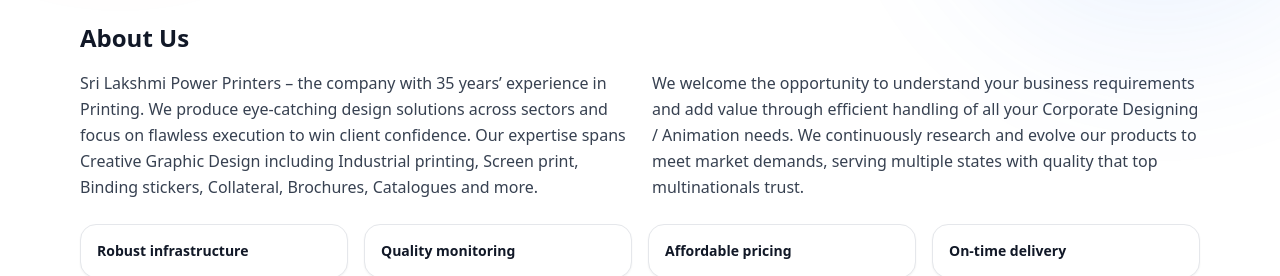
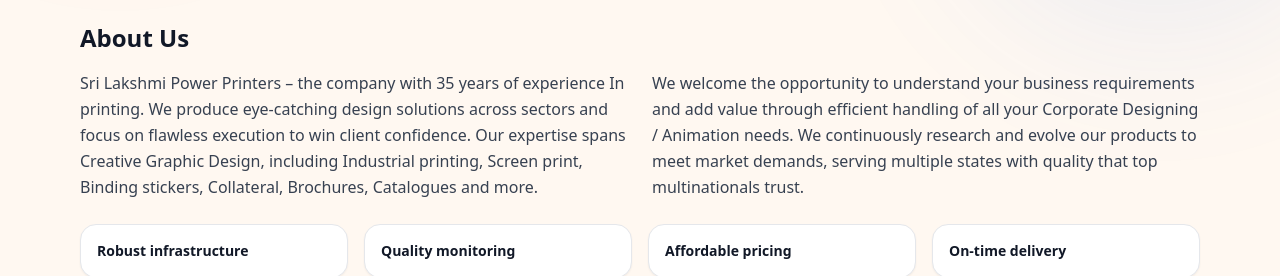
Before and after one commit to ManishaNath/printing_website, a React (Create React App) app: page / in a window 1280 px wide. Shown: the part 503-779 px from the top of the page. Built offline with nearby package versions, Linux system fonts and the light colour scheme; no server answers.

Commit message:
Update About.jsx

```diff
--- a/src/components/About.jsx
+++ b/src/components/About.jsx
@@ -1,15 +1,15 @@
 // /frontend/src/components/About.jsx
 export default function About() {
   return (
-    <section id="about" className="bg-white">
+    <section id="about" className="bg-[#fff8f1]">
       <div className="container py-16">
         <h2 className="text-2xl font-bold">About Us</h2>
         <div className="mt-4 grid gap-6 md:grid-cols-2">
           <p className="text-gray-700 leading-relaxed">
-            Sri Lakshmi Power Printers – the company with 35 years’ experience
-            in Printing. We produce eye‑catching design solutions across sectors
+            Sri Lakshmi Power Printers – the company with 35 years of experience
+            In printing. We produce eye‑catching design solutions across sectors
             and focus on flawless execution to win client confidence. Our
-            expertise spans Creative Graphic Design including Industrial
+            expertise spans Creative Graphic Design, including Industrial
             printing, Screen print, Binding stickers, Collateral, Brochures,
             Catalogues and more.
           </p>
```
